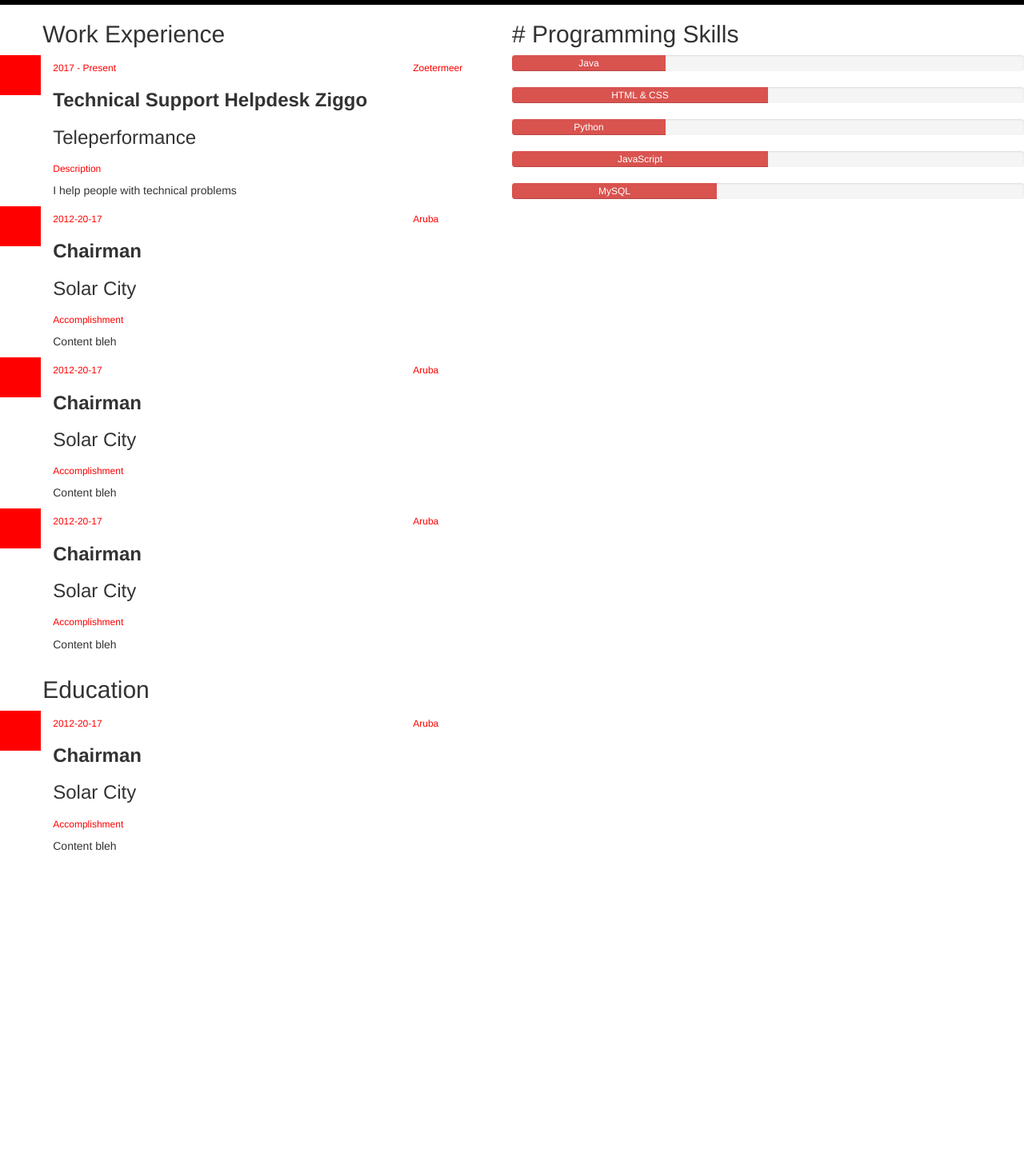
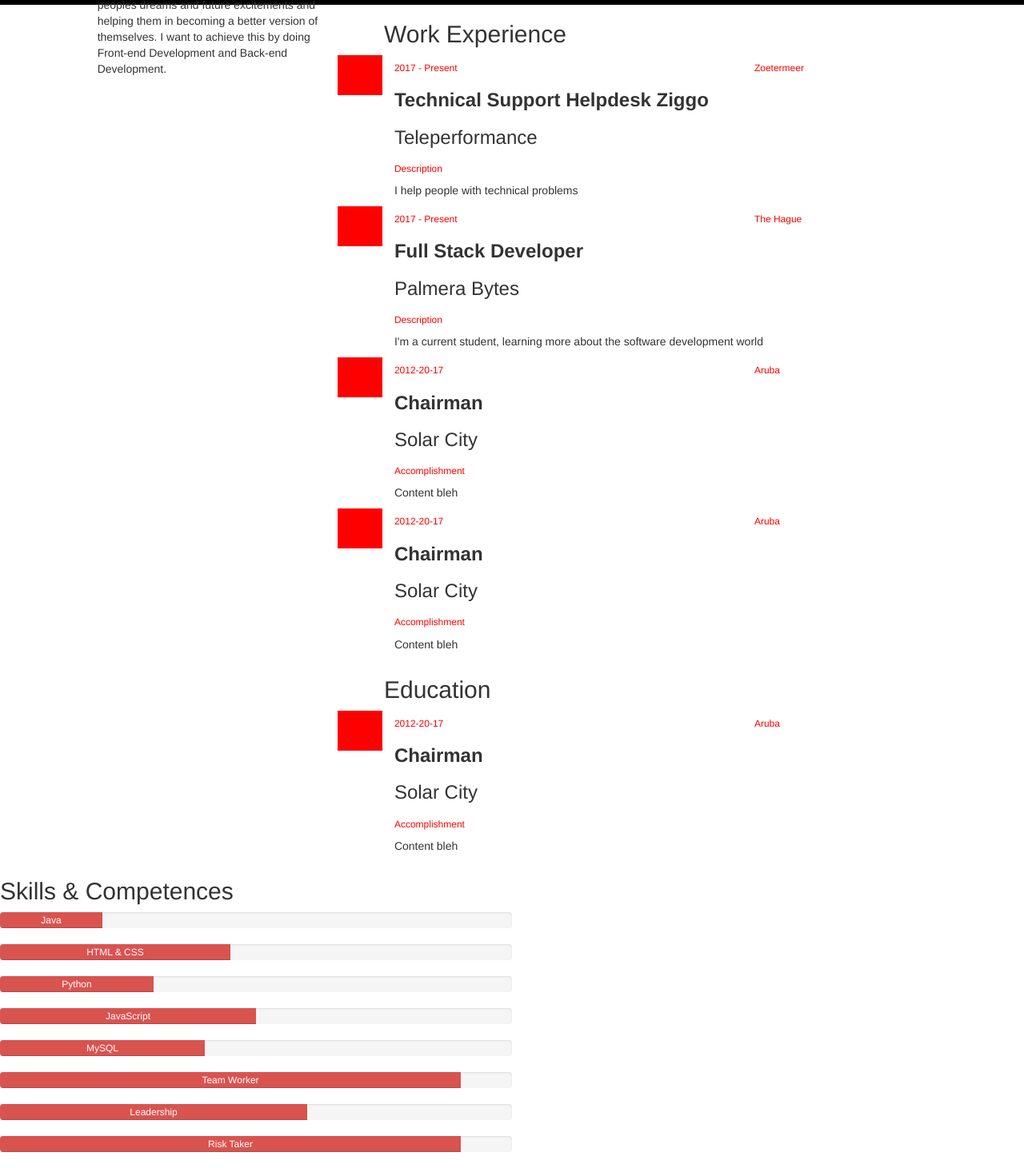
Before and after one commit to AHaayen/CV-HTML, a website: page index.html in a window 1280 px wide. Shown: the part 294-1755 px from the top of the page at 80% size. Before the commit the page ends 1372 px from the top, so only its background shows below. Drawn offline with nearby package versions, Linux system fonts and the light colour scheme.

Commit message:
new code

```diff
--- a/index.html
+++ b/index.html
@@ -16,10 +16,10 @@
 
 <body>
 
-
+  <section style="background-color:red; height:50px" class="col-lg-1"></section>
   <section class="container-fluid">
     <Header id="header" class="row">
-      <section class="col-lg-4">
+      <section class="col-lg-3">
         <p>
           About:
         </p>
@@ -55,7 +55,9 @@
               <section style="background-color:red; height:50px" class="col-lg-1"></section>
               <section class="col-lg-8">
                 <h4>2017 - Present</h4>
-                <h3><strong>Technical Support Helpdesk Ziggo</strong></h3>
+                <h3>
+                  <strong>Technical Support Helpdesk Ziggo</strong>
+                </h3>
                 <h3>Teleperformance</h3>
               </section>
               <section class="col-lg-2">
@@ -70,6 +72,8 @@
               </section>
             </section>
           </div>
+
+
           <div class="row margin-fix">
 
             <!-- Row experience -->
@@ -77,19 +81,21 @@
               <!-- Header -->
               <section style="background-color:red; height:50px" class="col-lg-1"></section>
               <section class="col-lg-8">
-                <h4>2012-20-17</h4>
-                <h3><strong>Chairman</strong></h3>
-                <h3>Solar City</h3>
+                <h4>2017 - Present</h4>
+                <h3>
+                  <strong>Full Stack Developer</strong>
+                </h3>
+                <h3>Palmera Bytes</h3>
               </section>
               <section class="col-lg-2">
-                <h4>Aruba</h4>
+                <h4>The Hague</h4>
               </section>
             </section>
             <!-- Content -->
             <section class="row">
               <section class="col-lg-11 col-lg-offset-1">
-                <h4>Accomplishment</h4>
-                <p>Content bleh</p>
+                <h4>Description</h4>
+                <p>I'm a current student, learning more about the software development world</p>
               </section>
             </section>
           </div>
@@ -103,7 +109,9 @@
               <section style="background-color:red; height:50px" class="col-lg-1"></section>
               <section class="col-lg-8">
                 <h4>2012-20-17</h4>
-                <h3><strong>Chairman</strong></h3>
+                <h3>
+                  <strong>Chairman</strong>
+                </h3>
                 <h3>Solar City</h3>
               </section>
               <section class="col-lg-2">
@@ -126,7 +134,9 @@
               <section style="background-color:red; height:50px" class="col-lg-1"></section>
               <section class="col-lg-8">
                 <h4>2012-20-17</h4>
-                <h3><strong>Chairman</strong></h3>
+                <h3>
+                  <strong>Chairman</strong>
+                </h3>
                 <h3>Solar City</h3>
               </section>
               <section class="col-lg-2">
@@ -152,7 +162,9 @@
               <section style="background-color:red; height:50px" class="col-lg-1"></section>
               <section class="col-lg-8">
                 <h4>2012-20-17</h4>
-                <h3><strong>Chairman</strong></h3>
+                <h3>
+                  <strong>Chairman</strong>
+                </h3>
                 <h3>Solar City</h3>
               </section>
               <section class="col-lg-2">
@@ -178,17 +190,17 @@
 
       <section class="col-lg-6 col-md-10 col-sm-4 col-xs-11">
         <div class="row">
-          <h2># Programming Skills</h2>
+          <h2>Skills & Competences</h2>
           <div class="progress">
             <div class="progress-bar progress-bar-danger" role="progressbar" aria-valuenow="60" aria-valuemin="0" aria-valuemax="100"
-              style="width: 30%;">
-              <span class="sr-only">30% Complete</span>Java
+              style="width: 20%;">
+              <span class="sr-only">20% Complete</span>Java
             </div>
           </div>
           <div class="progress">
             <div class="progress-bar progress-bar-danger" role="progressbar" aria-valuenow="60" aria-valuemin="0" aria-valuemax="100"
-              style="width: 50%;">
-              <span class="sr-only">50% Complete</span>HTML & CSS
+              style="width: 45%;">
+              <span class="sr-only">45% Complete</span>HTML & CSS
             </div>
           </div>
           <div class="progress">
@@ -207,6 +219,24 @@
             <div class="progress-bar progress-bar-danger" role="progressbar" aria-valuenow="60" aria-valuemin="0" aria-valuemax="100"
               style="width: 40%;">
               <span class="sr-only">40% Complete</span>MySQL
+            </div>
+          </div>
+          <div class="progress">
+            <div class="progress-bar progress-bar-danger" role="progressbar" aria-valuenow="60" aria-valuemin="0" aria-valuemax="100"
+              style="width: 90%;">
+              <span class="sr-only">90% Complete</span>Team Worker
+            </div>
+          </div>
+          <div class="progress">
+            <div class="progress-bar progress-bar-danger" role="progressbar" aria-valuenow="60" aria-valuemin="0" aria-valuemax="100"
+              style="width: 60%;">
+              <span class="sr-only">60% Complete</span>Leadership
+            </div>
+          </div>
+          <div class="progress">
+            <div class="progress-bar progress-bar-danger" role="progressbar" aria-valuenow="60" aria-valuemin="0" aria-valuemax="100"
+              style="width: 90%;">
+              <span class="sr-only">90% Complete</span>Risk Taker
             </div>
           </div>
         </div>
```
